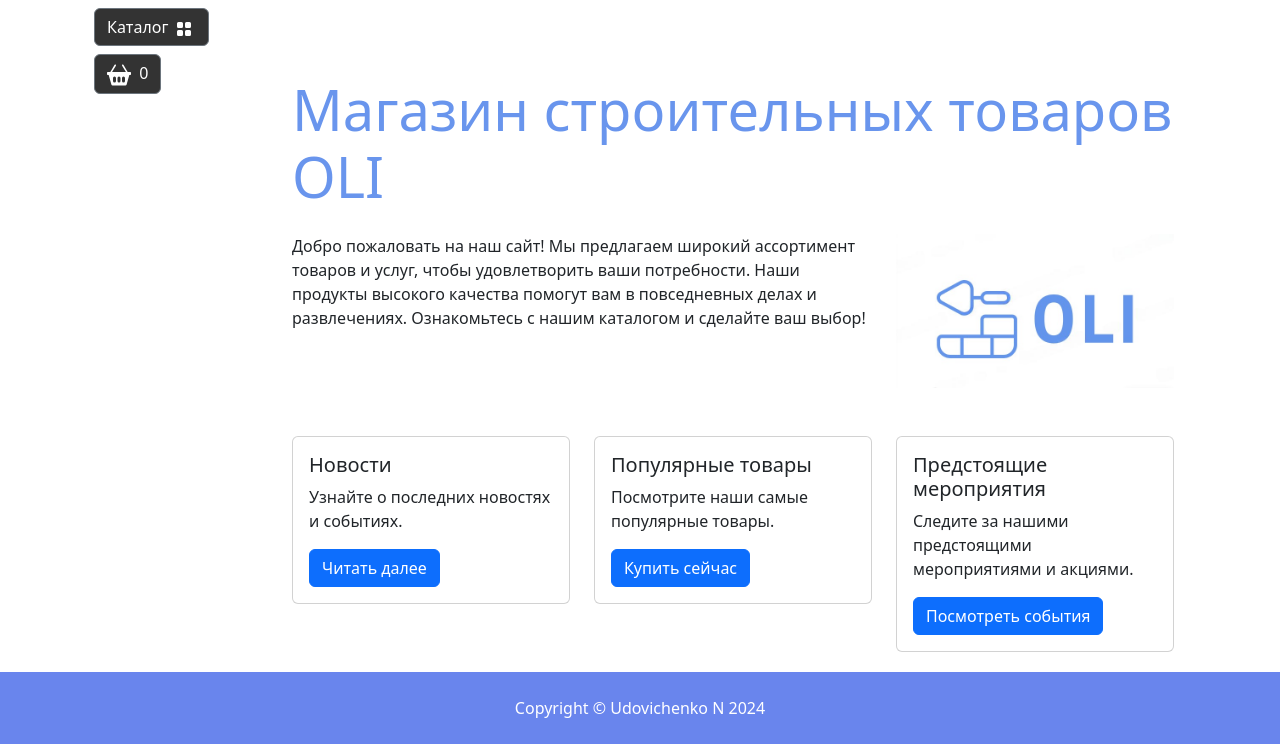
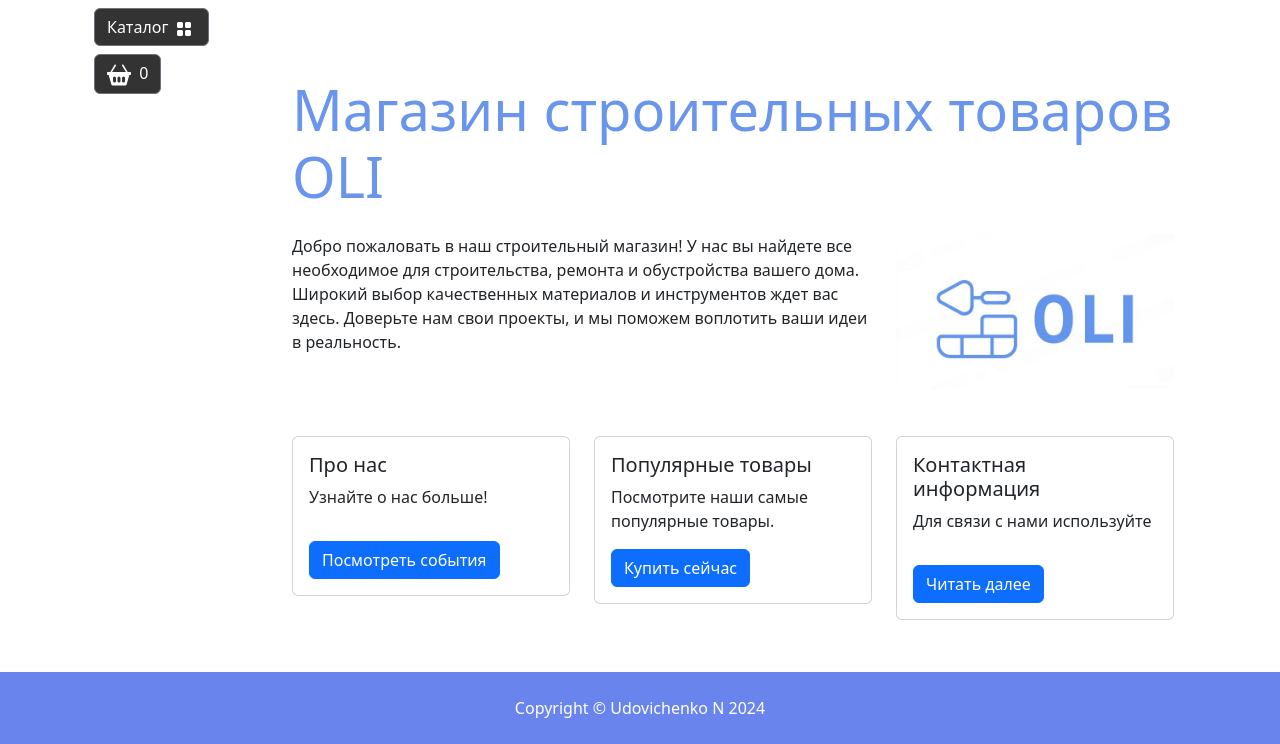
Before and after one commit to moonshine17/Internet-shop, a Django app: page / in a window 1280 px wide. Shown: the part 56-800 px from the top of the page. Run offline with Django 4.2, Linux system fonts and the light colour scheme; data that the repository does not hold is empty; some libraries are stand-ins or nearby versions.

Commit message:
main page was changed, added some stuff

```diff
--- a/main/templates/main/index.html
+++ b/main/templates/main/index.html
@@ -33,7 +33,8 @@
         <h1 class="display-4 mb-4" style="color: #6995ed; text-align: left;"><strong>{{ content }}</strong></h1>
         <div class="row">
             <div class="col-md-8">
-                <p>Добро пожаловать на наш сайт! Мы предлагаем широкий ассортимент товаров и услуг, чтобы удовлетворить ваши потребности. Наши продукты высокого качества помогут вам в повседневных делах и развлечениях. Ознакомьтесь с нашим каталогом и сделайте ваш выбор!</p>
+                <p>Добро пожаловать в наш строительный магазин! У нас вы найдете все необходимое для строительства, ремонта и обустройства вашего дома.
+                    Широкий выбор качественных материалов и инструментов ждет вас здесь. Доверьте нам свои проекты, и мы поможем воплотить ваши идеи в реальность.</p>
             </div>
             <div class="col-md-4">
                 <img src="{% static "deps/images/main_photo2.png" %}" class="img-fluid" alt="Main Photo">
@@ -44,9 +45,9 @@
             <div class="col-md-4">
                 <div class="card">
                     <div class="card-body">
-                        <h5 class="card-title">Новости</h5>
-                        <p class="card-text">Узнайте о последних новостях и событиях.</p>
-                        <a href="#" class="btn btn-primary">Читать далее</a>
+                        <h5 class="card-title">Про нас</h5>
+                        <p class="card-text">Узнайте о нас больше!</p>
+                        <a href="{% url 'main:about' %}" class="btn btn-primary">Посмотреть события</a>
                     </div>
                 </div>
             </div>
@@ -55,16 +56,16 @@
                     <div class="card-body">
                         <h5 class="card-title">Популярные товары</h5>
                         <p class="card-text">Посмотрите наши самые популярные товары.</p>
-                        <a href="#" class="btn btn-primary">Купить сейчас</a>
+                        <a href="{% url 'catalog:index' 'all' %}" class="btn btn-primary">Купить сейчас</a>
                     </div>
                 </div>
             </div>
             <div class="col-md-4">
                 <div class="card">
                     <div class="card-body">
-                        <h5 class="card-title">Предстоящие мероприятия</h5>
-                        <p class="card-text">Следите за нашими предстоящими мероприятиями и акциями.</p>
-                        <a href="#" class="btn btn-primary">Посмотреть события</a>
+                        <h5 class="card-title">Контактная информация</h5>
+                        <p class="card-text">Для связи с нами используйте</p>
+                        <a href="{% url 'main:con_information' %}" class="btn btn-primary">Читать далее</a>
                     </div>
                 </div>
             </div>
--- a/templates/base.html
+++ b/templates/base.html
@@ -27,11 +27,12 @@
     <nav class="navbar navbar-expand-lg" style="background-color: #363636;">
         <div class="container">
             <a class="navbar-brand" style="color: white " href="{% url "main:index" %}">OLI</a>
-            <button class="navbar-toggler" type="button" data-bs-toggle="collapse"
+            <button class="navbar-toggler bg-light" type="button" data-bs-toggle="collapse"
                     data-bs-target="#navbarSupportedContent" aria-controls="navbarSupportedContent"
                     aria-expanded="false" aria-label="Toggle navigation">
                 <span class="navbar-toggler-icon"></span>
             </button>
+
             <div class="collapse navbar-collapse" id="navbarSupportedContent">
                 <ul class="navbar-nav me-auto mb-2 mb-lg-0">
                     <li class="nav-item dropdown ">
```
Lines whose indentation alone changed are shown as unchanged.
